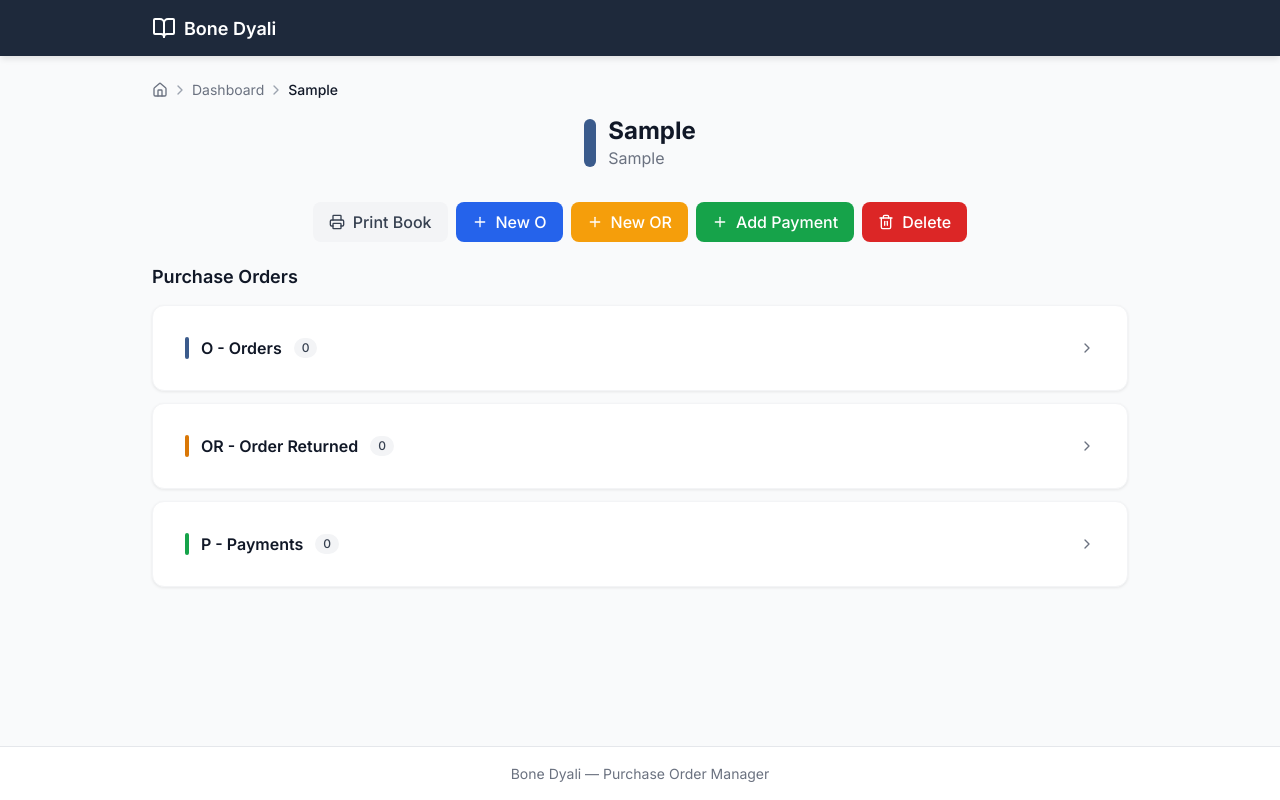
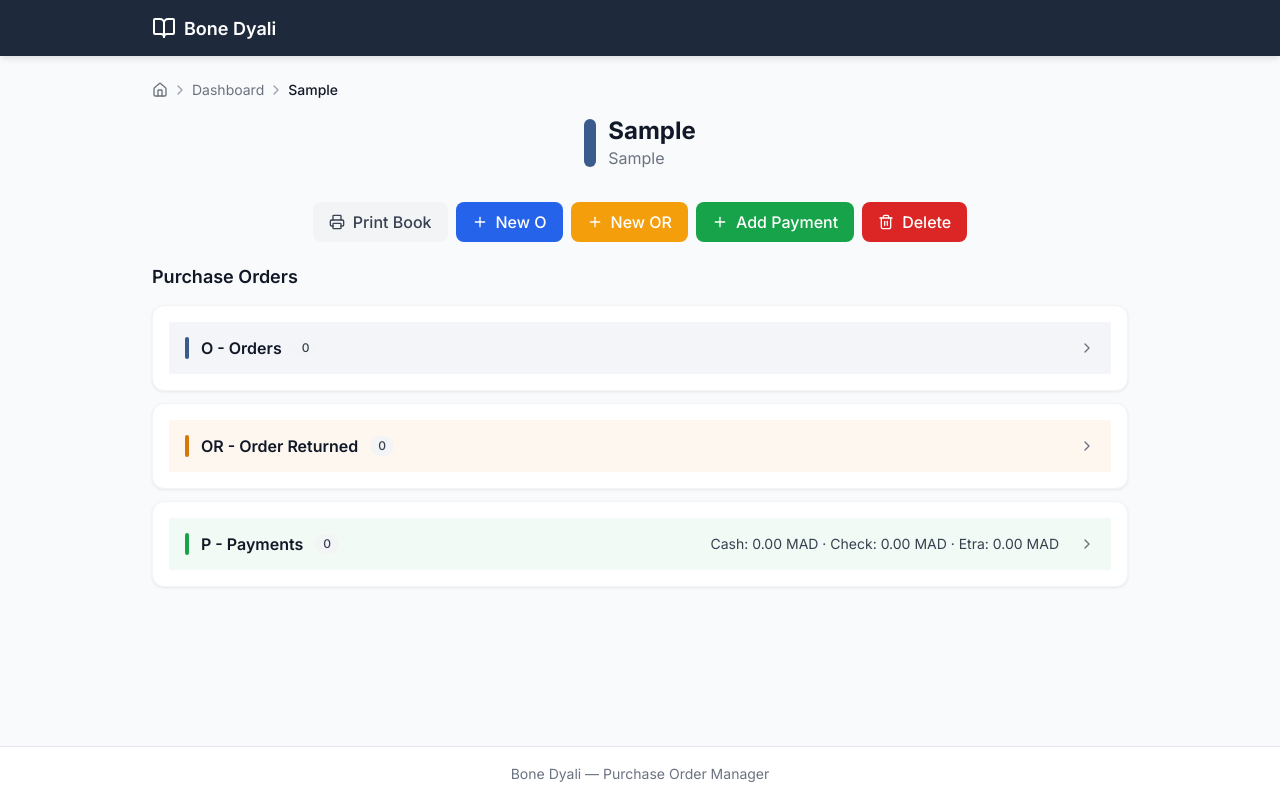
Before and after one commit to ayoubelouardi/bone-dyali, a React (Vite) app: page /book/new in a window 1280 px wide. Both pictures are taken after typing "Sample", "Sample" into the empty fields and a click on the button "Create Book". Built offline with nearby package versions, Linux system fonts and the light colour scheme; what @react-pdf/renderer would draw is missing.

Commit message:
feat: enhance payment section with detailed breakdown and improve color utility

```diff
--- a/src/pages/BookDetail.jsx
+++ b/src/pages/BookDetail.jsx
@@ -1,6 +1,18 @@
 import { useMemo, useState } from 'react'
 import { Link, useParams, useNavigate } from 'react-router-dom'
 import { Plus, Trash2, Lock, Edit3, Calendar, Printer, ChevronRight, ChevronDown } from 'lucide-react'
+
+// Utility to convert hex color to rgba with given alpha
+function hexToRgba(hex, alpha = 0.08) {
+  if (!hex) return `rgba(0,0,0,${alpha})`
+  const h = hex.replace('#', '')
+  const norm = h.length === 3 ? h.split('').map(c => c + c).join('') : h
+  const bigint = parseInt(norm, 16)
+  const r = (bigint >> 16) & 255
+  const g = (bigint >> 8) & 255
+  const b = bigint & 255
+  return `rgba(${r}, ${g}, ${b}, ${alpha})`
+}
 import { useBooks } from '../hooks/useBooks'
 import { usePurchaseOrders } from '../hooks/usePurchaseOrders'
 import { getBook } from '../lib/storage'
@@ -190,7 +202,7 @@ export default function BookDetail() {
                   alignItems: 'center',
                   justifyContent: 'space-between',
                   padding: '0.875rem 1rem',
-                  backgroundColor: '#ffffff',
+                  backgroundColor: hexToRgba(section.color, 0.06),
                   border: 0,
                   borderBottom: isExpanded ? '1px solid #e5e7eb' : 'none',
                   cursor: 'pointer',
@@ -204,11 +216,35 @@ export default function BookDetail() {
                   <span style={{ fontWeight: 600, color: '#111827' }}>{section.type} - {section.label}</span>
                   <Badge variant="secondary" size="sm">{sectionOrders.length}</Badge>
                 </div>
+
+                {/* Right side: for Payments show breakdown, otherwise just chevron */}
+                <div style={{ display: 'flex', alignItems: 'center', gap: '0.75rem' }}>
+                  {section.type === 'P' && (
+                    (() => {
+                      const totals = sectionOrders.reduce((acc, po) => {
+                        for (const li of po.lineItems || []) {
+                          const t = (li.paymentType || '').trim()
+                          const amount = Number(li.amount ?? li.unitPrice) || 0
+                          if (t === 'Cash') acc.cash += amount
+                          else if (t === 'Check') acc.check += amount
+                          else if (t === 'Etra') acc.etra += amount
+                        }
+                        return acc
+                      }, { cash: 0, check: 0, etra: 0 })
+
+                      return (
+                        <span style={{ fontSize: '0.875rem', color: '#374151', marginRight: '0.5rem' }}>
+                          Cash: {totals.cash.toFixed(2)} MAD · Check: {totals.check.toFixed(2)} MAD · Etra: {totals.etra.toFixed(2)} MAD
+                        </span>
+                      )
+                    })()
+                  )}
                   {isExpanded ? (
                     <ChevronDown className="w-4 h-4 text-gray-500" />
                   ) : (
                     <ChevronRight className="w-4 h-4 text-gray-500" />
                   )}
+                </div>
               </button>
 
               {isExpanded && (
@@ -223,8 +259,16 @@ export default function BookDetail() {
                         <tr style={{ borderBottom: '1px solid #e5e7eb' }}>
                           <th style={{ textAlign: 'left', padding: '0.75rem 1rem', fontSize: '0.75rem', fontWeight: 600, color: '#6b7280', textTransform: 'uppercase', letterSpacing: '0.04em' }}>{section.type}</th>
                           <th style={{ textAlign: 'left', padding: '0.75rem 1rem', fontSize: '0.75rem', fontWeight: 600, color: '#6b7280', textTransform: 'uppercase', letterSpacing: '0.04em' }}>Date / Client</th>
-                          <th style={{ textAlign: 'right', padding: '0.75rem 1rem', fontSize: '0.75rem', fontWeight: 600, color: '#6b7280', textTransform: 'uppercase', letterSpacing: '0.04em' }}>Qty</th>
-                          <th style={{ textAlign: 'right', padding: '0.75rem 1rem', fontSize: '0.75rem', fontWeight: 600, color: '#6b7280', textTransform: 'uppercase', letterSpacing: '0.04em' }}>Total</th>
+                          {section.type !== 'P' ? (
+                            <th style={{ textAlign: 'right', padding: '0.75rem 1rem', fontSize: '0.75rem', fontWeight: 700, color: '#6b7280', textTransform: 'uppercase', letterSpacing: '0.04em' }}>Qty</th>
+                          ) : (
+                            <>
+                              <th style={{ textAlign: 'right', padding: '0.75rem 1rem', fontSize: '0.75rem', fontWeight: 700, color: '#6b7280', textTransform: 'uppercase', letterSpacing: '0.04em' }}>Cash</th>
+                              <th style={{ textAlign: 'right', padding: '0.75rem 1rem', fontSize: '0.75rem', fontWeight: 700, color: '#6b7280', textTransform: 'uppercase', letterSpacing: '0.04em' }}>Check</th>
+                              <th style={{ textAlign: 'right', padding: '0.75rem 1rem', fontSize: '0.75rem', fontWeight: 700, color: '#6b7280', textTransform: 'uppercase', letterSpacing: '0.04em' }}>Etra</th>
+                            </>
+                          )}
+                          <th style={{ textAlign: 'right', padding: '0.75rem 1rem', fontSize: '0.75rem', fontWeight: 700, color: '#6b7280', textTransform: 'uppercase', letterSpacing: '0.04em' }}>Total</th>
                           <th style={{ width: 56, padding: '0.75rem 1rem' }} />
                         </tr>
                       </thead>
@@ -292,16 +336,28 @@ export default function BookDetail() {
                                     {po.date}
                                   </span>
                                   <span>{po.client?.name || 'No client'}</span>
-                                  {type === 'P' && paymentBreakdown && (
-                                    <span style={{ color: '#15803d' }}>
-                                      Cash: {paymentBreakdown.cash.toFixed(2)} MAD · Check: {paymentBreakdown.check.toFixed(2)} MAD · Etra: {paymentBreakdown.etra.toFixed(2)} MAD
-                                    </span>
-                                  )}
+                                  {/* payment breakdown moved to dedicated columns for P section */}
                                 </div>
                               </td>
+                              {section.type !== 'P' ? (
                                 <td style={{ padding: '0.875rem 1rem', textAlign: 'right', fontWeight: 600, color: valueColor }}>
                                   {type === 'P' ? '—' : signedQty.toLocaleString()}
                                 </td>
+                              ) : (
+                                (() => {
+                                  const cash = po.lineItems.reduce((s, it) => (it.paymentType === 'Cash' ? s + (Number(it.amount ?? it.unitPrice) || 0) : s), 0)
+                                  const check = po.lineItems.reduce((s, it) => (it.paymentType === 'Check' ? s + (Number(it.amount ?? it.unitPrice) || 0) : s), 0)
+                                  const etra = po.lineItems.reduce((s, it) => (it.paymentType === 'Etra' ? s + (Number(it.amount ?? it.unitPrice) || 0) : s), 0)
+                                  return (
+                                    <>
+                                      <td style={{ padding: '0.875rem 1rem', textAlign: 'right', fontWeight: 600, color: '#15803d' }}>{cash.toFixed(2)} MAD</td>
+                                      <td style={{ padding: '0.875rem 1rem', textAlign: 'right', fontWeight: 600, color: '#15803d' }}>{check.toFixed(2)} MAD</td>
+                                      <td style={{ padding: '0.875rem 1rem', textAlign: 'right', fontWeight: 600, color: '#15803d' }}>{etra.toFixed(2)} MAD</td>
+                                    </>
+                                  )
+                                })()
+                              )}
+
                               <td style={{ padding: '0.875rem 1rem', textAlign: 'right', fontWeight: 600, color: valueColor }}>
                                 {signedTotal.toFixed(2)} MAD
                               </td>
```
Lines whose indentation alone changed are shown as unchanged.
